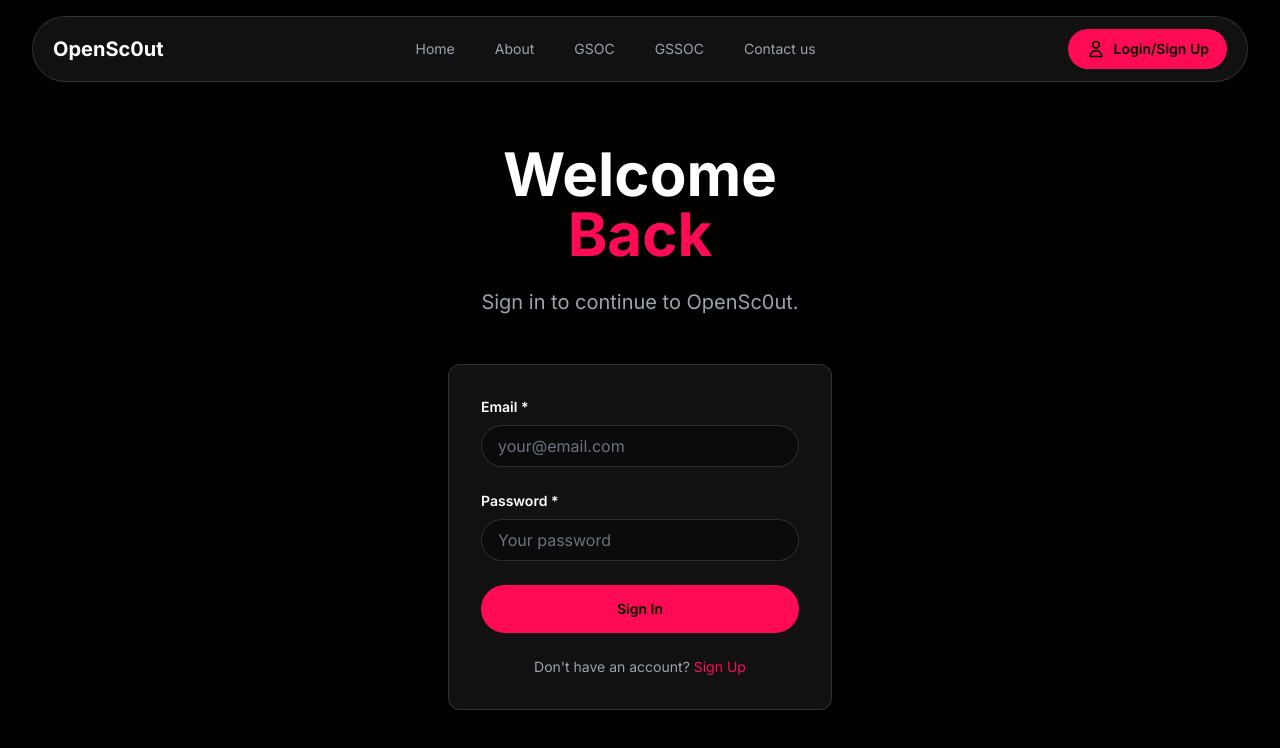
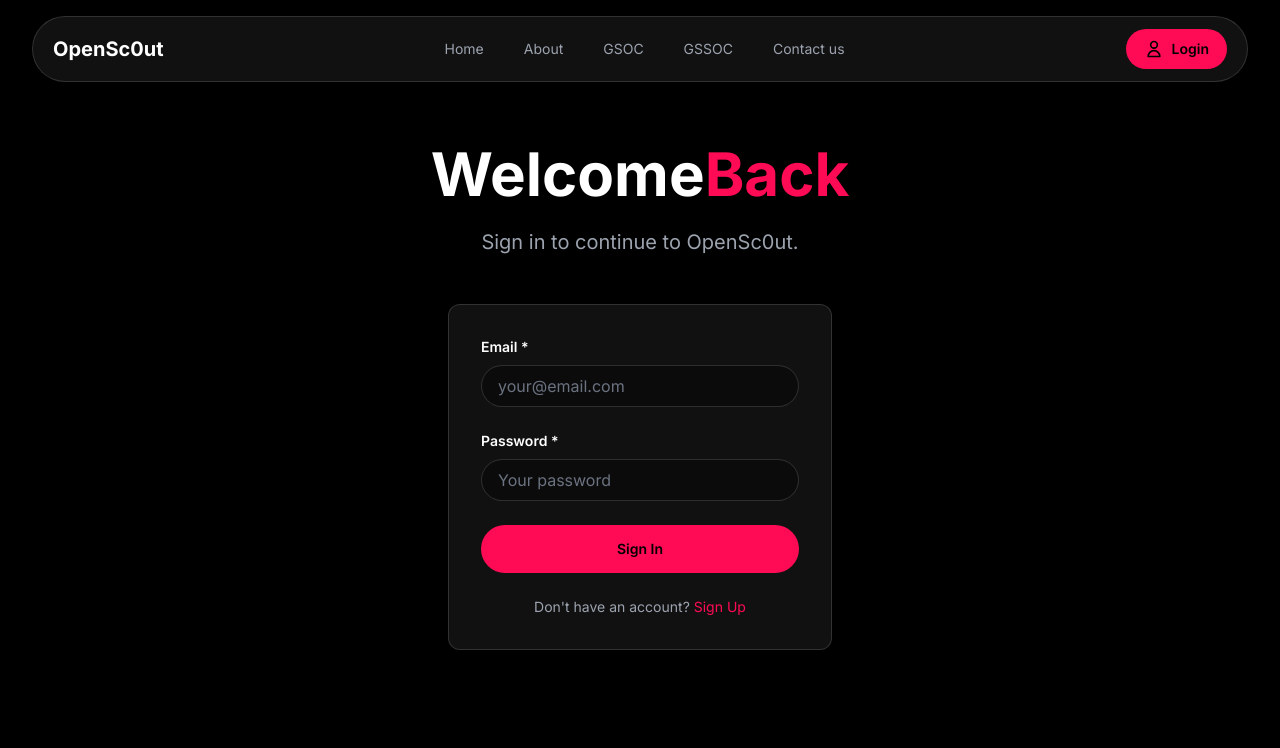
Before and after one commit to TanCodeX/OpenSc0ut, a Next.js app: page /login in a window 1280 px wide. Shown: the top 748 px of the page. Built offline with nearby package versions, Linux system fonts and the light colour scheme.

Commit message:
improved

```diff
--- a/src/app/login/page.tsx
+++ b/src/app/login/page.tsx
@@ -28,7 +28,7 @@ export default function LoginPage() {
         <div className="max-w-md mx-auto px-4 sm:px-6 lg:px-8 py-16">
           {/* Header Section */}
           <div className="text-center mb-12">
-            <h1 className="text-5xl md:text-6xl font-bold mb-6">
+            <h1 className="text-5xl md:text-6xl font-bold mb-6 whitespace-nowrap items-center justify-center flex">
               Welcome <span className="text-[#FF0B55]">Back</span>
             </h1>
             <p className="text-xl text-gray-400 max-w-2xl mx-auto">
--- a/src/components/layout/Header.tsx
+++ b/src/components/layout/Header.tsx
@@ -33,7 +33,7 @@ export default function Header() {
           initial={{ y: -20, opacity: 0 }}
           animate={{ y: 0, opacity: 1 }}
           transition={{ duration: 0.3 }}
-          className="flex items-center justify-between rounded-full px-5 py-3 border border-[0.5px] border-[hsla(0,1.10%,36.10%,0.44)] bg-[hsla(0,1.30%,15.50%,0.44)] backdrop-blur-md transition-all duration-300"
+          className="flex items-center justify-between rounded-full px-5 py-3 border-[0.5px] border-[hsla(0,1.10%,36.10%,0.44)] bg-[hsla(0,1.30%,15.50%,0.44)] backdrop-blur-md transition-all duration-300"
         >
           {/* Logo */}
           <Link
@@ -96,7 +96,7 @@ export default function Header() {
                     d="M16 7a4 4 0 11-8 0 4 4 0 018 0zM12 14a7 7 0 00-7 7h14a7 7 0 00-7-7z"
                   />
                 </svg>
-                Login/Sign Up
+                Login
               </Link>
             </motion.div>
           </div>
```
